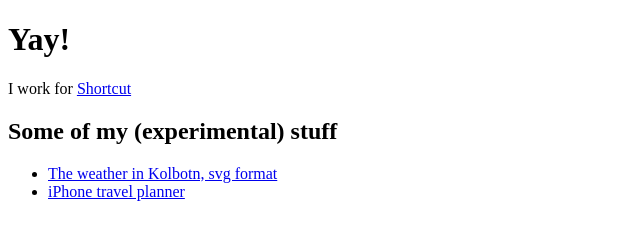
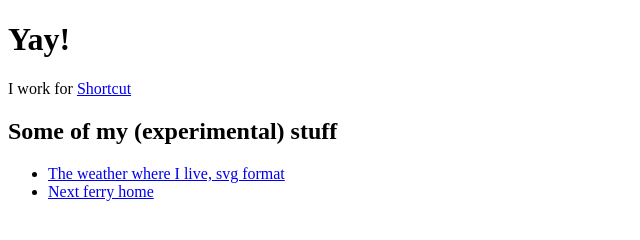
Before and after one commit to zmalltalker/zmalltalker.github.com, a plain HTML site: page index.html in a window 1280 px wide. Shown: the whole page, without its empty margins (0-640 px from the left). Drawn offline with Linux system fonts and the light colour scheme.

Commit message:
Personalized links

```diff
--- a/index.html
+++ b/index.html
@@ -18,10 +18,10 @@
 <h2>Some of my (experimental) stuff</h2>
 <ul>
   <li>
-    <a href="http://yr-api.appspot.com/Norge/Akershus/Oppeg%C3%A5rd/Kolbotn.svg">The weather in Kolbotn, svg format</a>
+    <a href="http://yr-api.appspot.com/Norge/Akershus/Nesodden/Fjordvangen.svg">The weather where I live, svg format</a>
   </li>
   <li>
-    <a href="http://tameghjem.shortcut.no">iPhone travel planner</a>
+    <a href="http://tameghjem.shortcut.no/reis/03010049/02160240">Next ferry home</a>
   </li>
 </ul>
 
```
